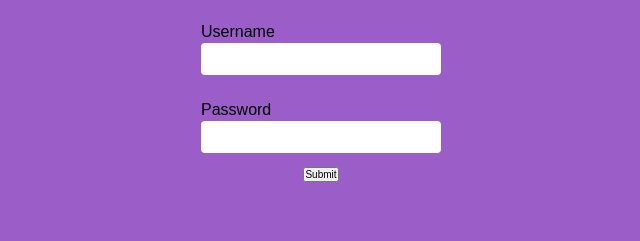
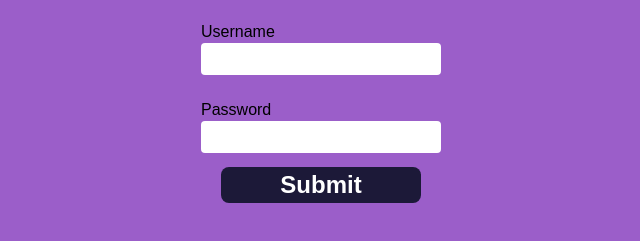
Before and after one commit to erfanajorlu/login_form, a plain HTML site: page index.html in a window 1280 px wide. Shown: the part 81-322 px from the top of the page, without its empty margins (319-959 px from the left). Drawn offline with Linux system fonts and the light colour scheme.

Commit message:
get style to button

```diff
--- a/index.html
+++ b/index.html
@@ -24,7 +24,7 @@
           </form>
         </div>
         <div>
-          <button>Submit</button>
+          <button class="btn">Submit</button>
         </div>
       </div>
     </div>
--- a/style.css
+++ b/style.css
@@ -45,3 +45,13 @@
     border: none;
     border-radius: 4px;
 }
+.btn{
+    width: 200px;
+    height: 36px;
+    border-radius: 8px;
+    border: none;
+    font-weight: bold;
+    font-size: 2.4rem;
+    background-color: #1C1938;
+    color: #fff;
+}
```
